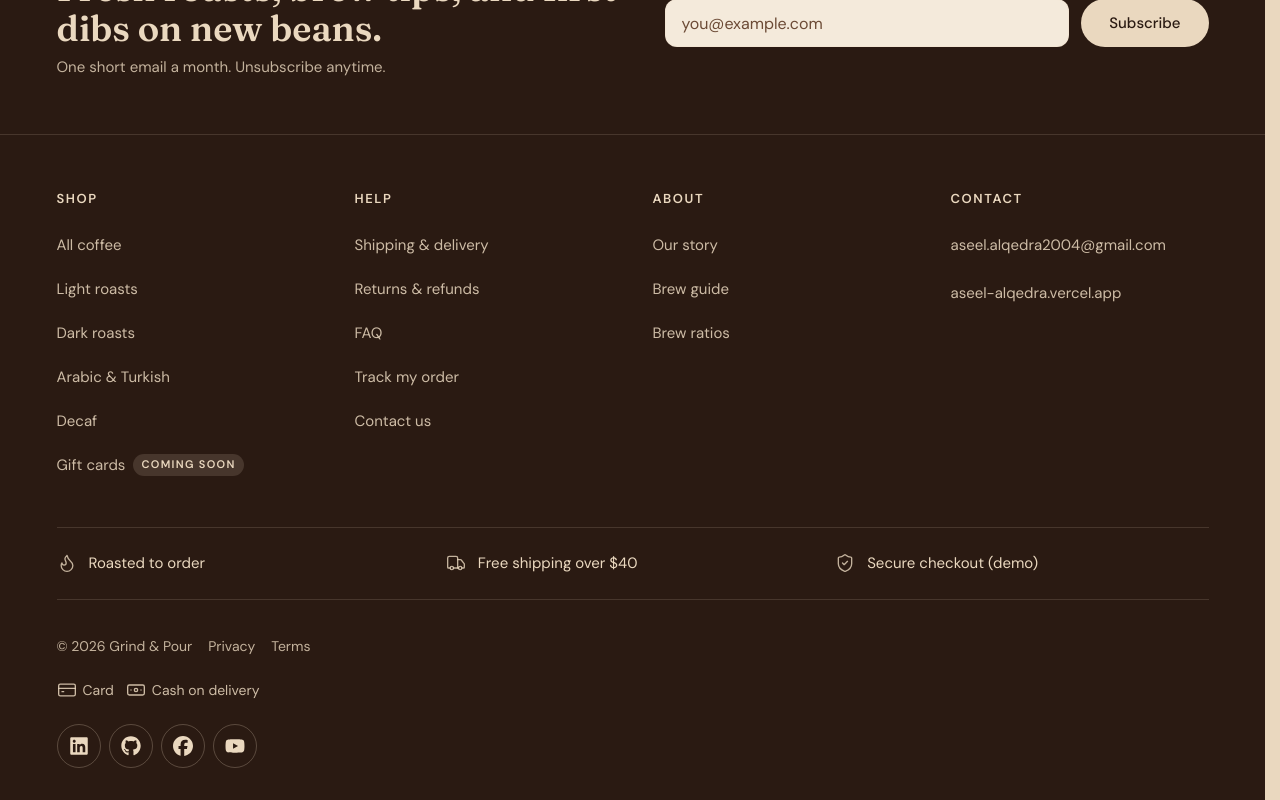
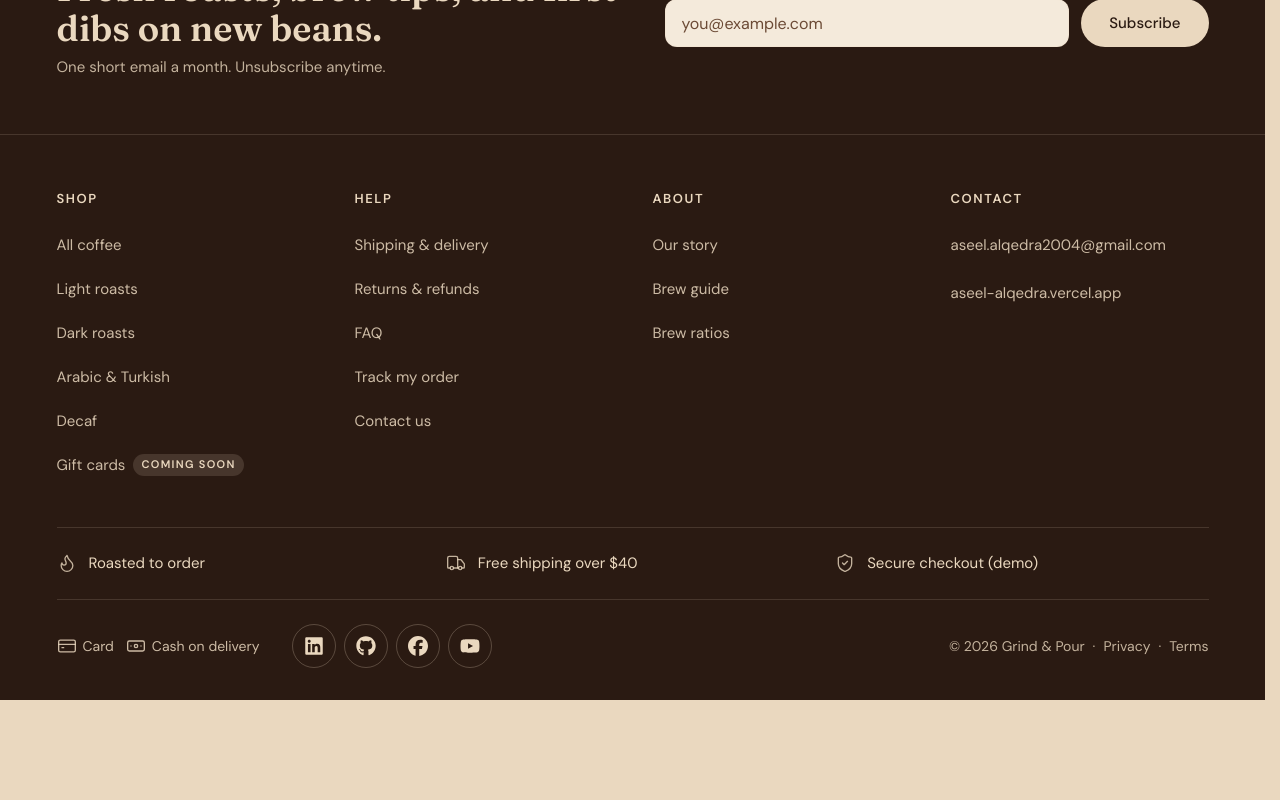
Before and after one commit to aseelmahmoud115/grind-and-pour, a Next.js app: page /product/sage-morning in a window 1280 px wide. Shown: the part 2298-3098 px from the top of the page. After the commit the page ends 2998 px from the top, so only its background shows below. Built offline with nearby package versions, Linux system fonts and the light colour scheme; no server answers.

Commit message:
Footer bottom bar: one row from 1024px
Payment methods and social icons on the left, "© 2026 Grind & Pour ·
Privacy · Terms" right-aligned. Below 1024px the stacked layout is
unchanged (©, payments, then centred social icons).

```diff
--- a/src/components/Footer.tsx
+++ b/src/components/Footer.tsx
@@ -106,18 +106,21 @@ export function Footer() {
             ))}
           </ul>
 
-          {/* 4. Bottom bar */}
-          <div className="mt-6 flex flex-col gap-5 text-sm text-cream/80 lg:flex-row lg:items-start lg:justify-between">
-            <div className="flex flex-col gap-3">
-              <div className="flex flex-wrap items-center gap-x-4 gap-y-1">
+          {/* 4. Bottom bar. Stacked below lg (©, payments, socials); from lg one row:
+              payments + socials on the left, © · Privacy · Terms on the right. */}
+          <div className="mt-6 flex flex-col gap-3 text-sm text-cream/80 lg:flex-row lg:items-center lg:justify-between lg:gap-8">
+            <div className="flex flex-wrap items-center gap-x-4 gap-y-1 lg:order-2 lg:justify-end lg:gap-x-2">
               <span>© 2026 Grind &amp; Pour</span>
+              <span aria-hidden="true" className="hidden lg:inline">·</span>
               <Link href="/privacy" className="inline-flex min-h-11 items-center hover:text-cream hover:underline underline-offset-4">
                 Privacy
               </Link>
+              <span aria-hidden="true" className="hidden lg:inline">·</span>
               <Link href="/terms" className="inline-flex min-h-11 items-center hover:text-cream hover:underline underline-offset-4">
                 Terms
               </Link>
             </div>
+            <div className="flex flex-col gap-6 lg:order-1 lg:flex-row lg:items-center lg:gap-8">
               <ul aria-label="Payment methods (demo)" className="flex flex-wrap items-center gap-3 text-cream/85">
                 <li className="flex items-center gap-1.5">
                   <CreditCard className="size-5" strokeWidth={1.6} aria-hidden="true" />
@@ -128,12 +131,11 @@ export function Footer() {
                   Cash on delivery
                 </li>
               </ul>
+              {/* 5. Social */}
+              <div className="flex justify-center lg:justify-start">
+                <SocialIcons />
               </div>
             </div>
-
-          {/* 5. Social */}
-          <div className="mt-6 flex justify-center lg:justify-start">
-            <SocialIcons />
           </div>
         </div>
       </div>
```
Lines whose indentation alone changed are shown as unchanged.
